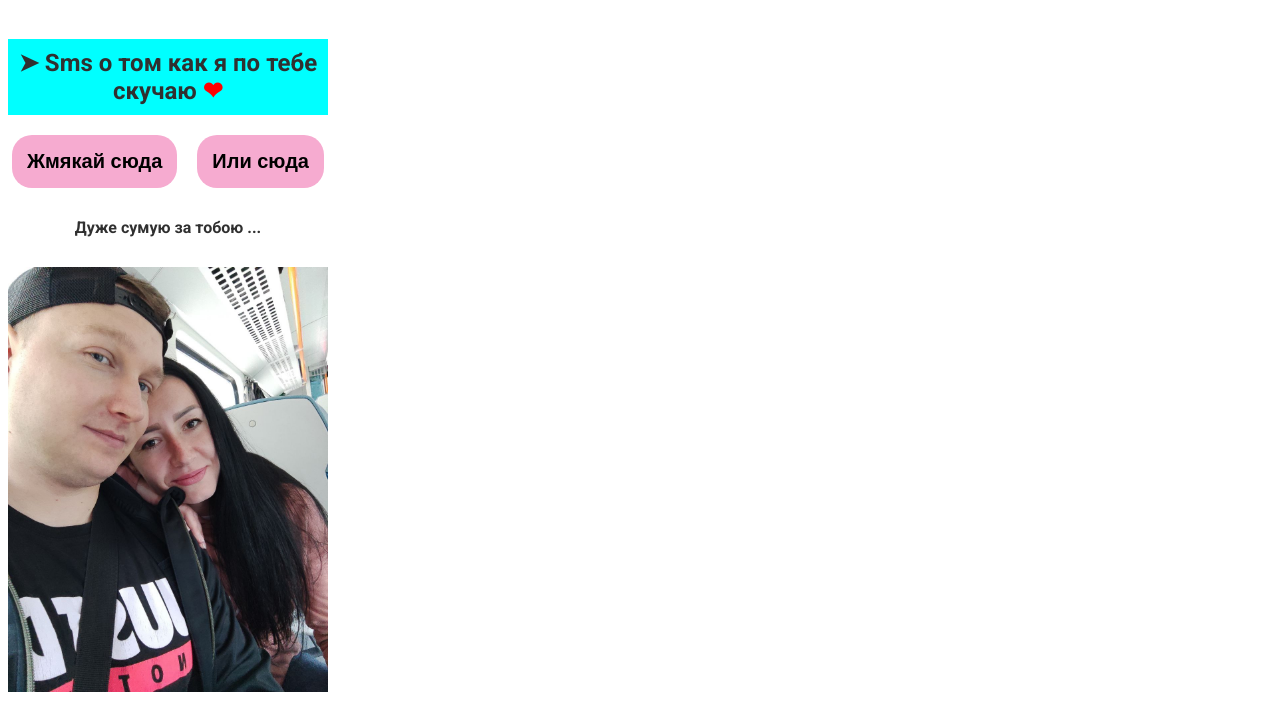
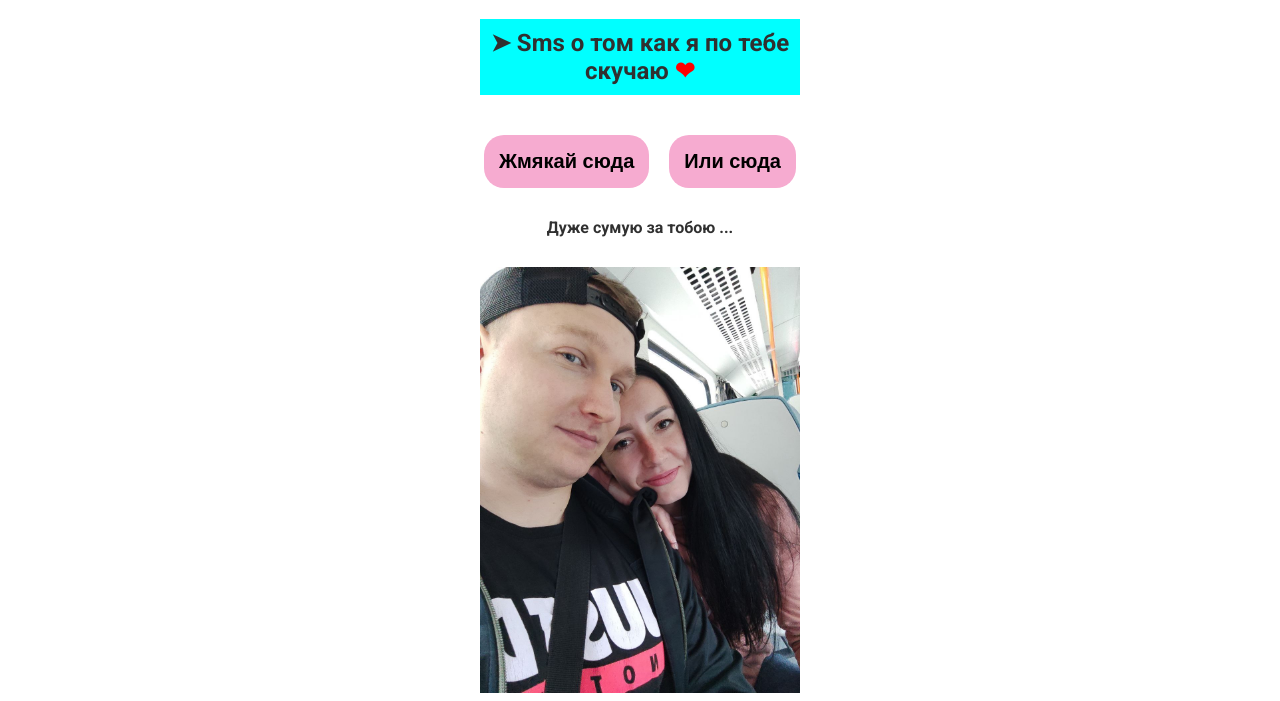
Before and after one commit to OlegatorIT/Test-room-module-js, a plain HTML site: page test-room.html in a window 1280 px wide. Shown: the part 130-831 px from the top of the page. Drawn offline with Linux system fonts and the light colour scheme; a web font is replaced by a local one.

Commit message:
final version

```diff
--- a/css/test-room.css
+++ b/css/test-room.css
@@ -1,13 +1,12 @@
 .our {
     max-width: 320px;
+    margin: 0 auto;
 }
 
 .title {
-    /* border: solid 1px black; */
-    display: inline-block;
+
     background-color: aqua;
     padding: 10px;
-    max-width: 400px;
     text-align: center;
 
 }
@@ -20,6 +19,7 @@
 
 
 .btn {
+    margin-top: 20px;
     font-size: 20px;
     font-weight: 700;
     padding: 15px;
```
